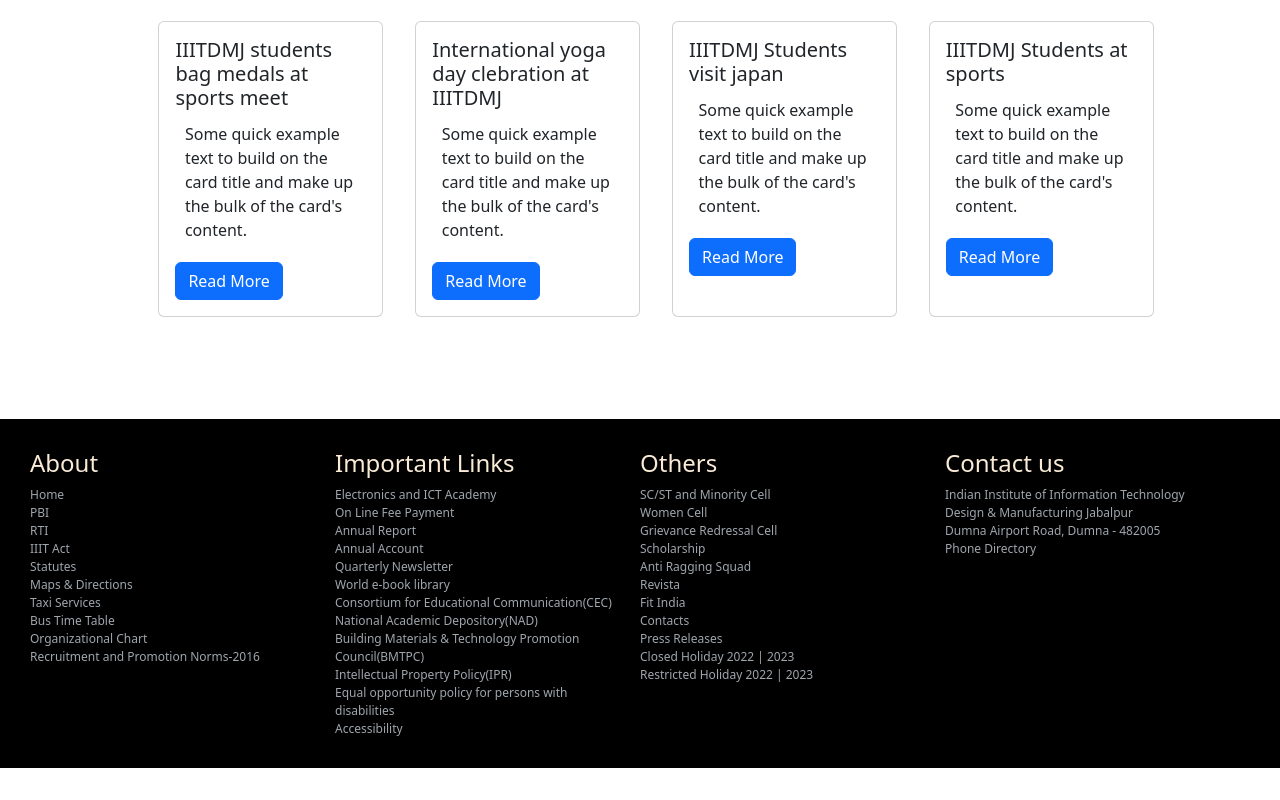
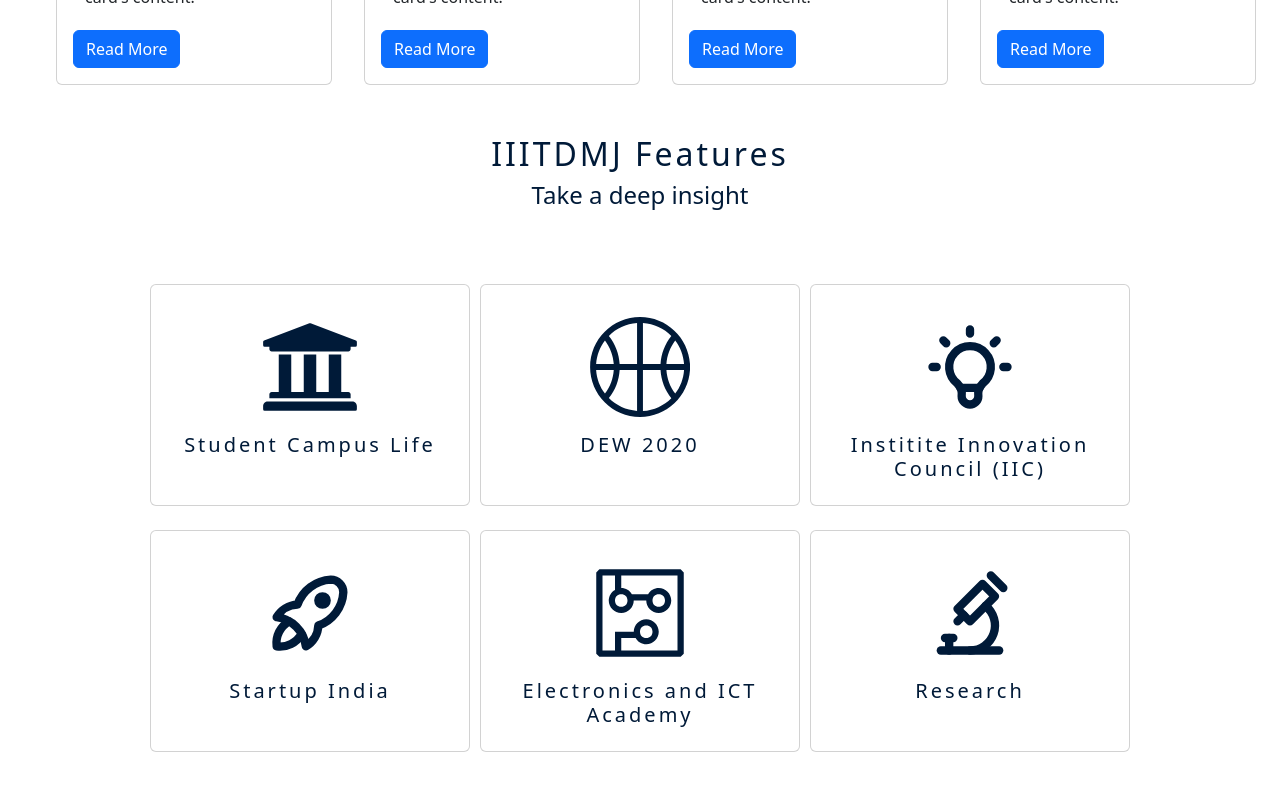
Before and after one commit to ravikumar047/Institute_website_updated, a React (Create React App) app: page / in a window 1280 px wide. Shown: the part 2060-2860 px from the top of the page. Before the commit the page ends 2828 px from the top, so only its background shows below. Built offline with nearby package versions, Linux system fonts and the light colour scheme.

Commit message:
-m "added insights and footer fix"

```diff
--- a/package.json
+++ b/package.json
@@ -10,6 +10,7 @@
     "material-icons": "^1.13.1",
     "react": "^18.2.0",
     "react-bootstrap": "^2.7.0",
+    "react-bootstrap-icons": "^1.10.2",
     "react-dom": "^18.2.0",
     "react-icons": "^4.7.1",
     "react-router-dom": "^6.8.1",
--- a/src/components/Footer/foot.css
+++ b/src/components/Footer/foot.css
@@ -1,5 +1,5 @@
 .container1{
-    background-color: black;
+    background-color: #001A38;
     color: antiquewhite;
     padding: 30px;
 }
@@ -31,7 +31,8 @@
 }
 
 .social a{
-    padding: 5px;
+    padding: 10px;
+    font-size: 15px;
     width: fit-content;
     color: antiquewhite;
 }
--- a/src/components/Footer/foot.jsx
+++ b/src/components/Footer/foot.jsx
@@ -1,5 +1,8 @@
 import React, { useState } from "react"
 import "./foot.css"
+import {GrInstagram,GrFacebook} from "react-icons/gr"
+import {AiFillTwitterSquare,AiOutlineYoutube} from "react-icons/ai"
+import { IconContext } from "react-icons";
 
 const Foot = () => {
   const [click, setClick] = useState(false)
@@ -115,10 +118,10 @@
 
         <ul>
         <div className='social'>
-          <a href="https://twitter.com/iiitdmjbp"><i className='fab fa-twitter icon'></i></a>
-          <a href="https://www.instagram.com/iiitdm_jabalpur/"><i className='fab fa-instagram icon'></i></a>
-          <a href="https://www.facebook.com/iiitdm.jbp/"><i className='fab fa-facebook-f icon'></i></a>
-          <a href="https://www.youtube.com/channel/UCODKL--xMCqXIK31cRdOWOw"><i className='fab fa-youtube icon'></i></a>
+          <a href="https://twitter.com/iiitdmjbp"><AiFillTwitterSquare/></a>
+          <a href="https://www.instagram.com/iiitdm_jabalpur/"><GrInstagram/></a>
+          <a href="https://www.facebook.com/iiitdm.jbp/"><GrFacebook/></a>
+          <a href="https://www.youtube.com/channel/UCODKL--xMCqXIK31cRdOWOw"><AiOutlineYoutube/></a>
           </div>
         </ul>
 
--- a/src/components/Home/home.js
+++ b/src/components/Home/home.js
@@ -5,6 +5,7 @@
 import Announce from '../Announcments/announcments'
 import Foot from '../Footer/foot'
 import News from '../newsandevents/news'
+import Cards from '../insights/cards'
 
 
 const LandingPage = () => {
@@ -12,7 +13,7 @@
   const navigate = useNavigate()
   return (
     <div>
-    <div style={{margin:"8%"}}>
+    <div>
       <div style={{ display: "flex", justifyContent: "center" }}>
         <img src={banner_inst} alt="institute banner"/>
       </div>
@@ -35,6 +36,11 @@
       <News/>
       <Announce/>
       <Research/>
+      <div classname="features" style={{ textAlign: "center", color: "#001A38", letterSpacing: "3px"}}>
+      <h2> IIITDMJ Features</h2>
+      <h4 style={{letterSpacing: "0px"}}> Take a deep insight </h4>
+        <Cards/>
+      </div>
     </div>
     <Foot/>
     </div>
--- /dev/null
+++ b/src/components/insights/cards.css
@@ -0,0 +1,8 @@
+.cardcon{
+    width: '20rem';
+    padding-top: "2rem";
+}
+.react-icons {
+    color: "#001A38";
+    size: "100px";
+}
--- /dev/null
+++ b/src/components/insights/cards.js
@@ -0,0 +1,86 @@
+import Card from 'react-bootstrap/Card';
+import Col from 'react-bootstrap/Col';
+import Row from 'react-bootstrap/Row';
+import { FaUniversity } from 'react-icons/fa';
+import { TfiBasketball } from 'react-icons/tfi';
+import { TbBulb , TbRocket, TbMicroscope} from 'react-icons/tb';
+import { VscCircuitBoard} from 'react-icons/vsc';
+import "./cards.css"
+
+
+import { IconContext } from "react-icons";
+
+
+function Cards() {
+  return (
+    <div style={{margin: "150px", marginTop: "50px"}}>
+    <Row xs={2} md={6} className="g-4" style={{display: "flex", justifyContent: "space-between", margin: "auto"}}>
+          <Card style={{ width: '20rem' , paddingTop: "2rem"}}>
+            <IconContext.Provider value={{ color: "#001A38", className: "global-class-name" , size: "100px"}}>
+              <div style={{display: 'flex',  justifyContent:'center', alignItems:'center'}}>
+                <FaUniversity />
+              </div>
+            </IconContext.Provider>
+            <Card.Body>
+              <Card.Title style={{textAlign: "center"}}>Student Campus Life</Card.Title>
+            </Card.Body>
+          </Card>
+          <Card style={{ width: '20rem', textAlign: "center", paddingTop: "2rem"}}>
+            <IconContext.Provider value={{ color: "#001A38", className: "global-class-name" , size: "100px"}}>
+              <div style={{display: 'flex',  justifyContent:'center', alignItems:'center'}}>
+               <TfiBasketball/>
+              </div>
+            </IconContext.Provider>
+            <Card.Body>
+              <Card.Title style={{textAlign: "center"}}>DEW 2020</Card.Title>
+            </Card.Body>
+          </Card>
+          <Card style={{ width: '20rem' , paddingTop: "2rem"}}>
+            <IconContext.Provider value={{ color: "#001A38", className: "global-class-name" , size: "100px"}}>
+              <div style={{display: 'flex',  justifyContent:'center', alignItems:'center'}}>
+                <TbBulb />
+              </div>
+            </IconContext.Provider>
+            <Card.Body>
+              <Card.Title style={{textAlign: "center"}}>Institite Innovation Council (IIC)</Card.Title>
+            </Card.Body>
+          </Card>
+    </Row>
+
+    <Row xs={2} md={6} className="g-4" style={{display: "flex", justifyContent: "space-between", margin: "auto"}}>
+    <Card style={{ width: '20rem' , paddingTop: "2rem"}}>
+            <IconContext.Provider value={{ color: "#001A38", className: "global-class-name" , size: "100px"}}>
+              <div style={{display: 'flex',  justifyContent:'center', alignItems:'center'}}>
+                <TbRocket />
+              </div>
+            </IconContext.Provider>
+            <Card.Body>
+              <Card.Title style={{textAlign: "center"}}>Startup India</Card.Title>
+            </Card.Body>
+          </Card>
+          <Card style={{ width: '20rem', textAlign: "center",  paddingTop: "2rem"}}>
+            <IconContext.Provider value={{ color: "#001A38", className: "global-class-name" , size: "100px"}}>
+              <div style={{display: 'flex',  justifyContent:'center', alignItems:'center'}}>
+                <VscCircuitBoard />
+              </div>
+            </IconContext.Provider>
+            <Card.Body>
+              <Card.Title style={{textAlign: "center"}}>Electronics and ICT Academy</Card.Title>
+            </Card.Body>
+          </Card>
+          <Card style={{ width: '20rem' ,  textAlign: "center", paddingTop: "2rem"}}>
+            <IconContext.Provider value={{ color: "#001A38", className: "global-class-name" , size: "100px"}}>
+              <div style={{display: 'flex',  justifyContent:'center', alignItems:'center'}}>
+                <TbMicroscope />
+              </div>
+            </IconContext.Provider>
+            <Card.Body>
+              <Card.Title style={{textAlign: "center"}}>Research</Card.Title>
+            </Card.Body>
+          </Card>
+    </Row>
+    </div>
+  );
+}
+
+export default Cards;
```
Also changed, not shown: 2 other files (tests, documents, lock files or other folders).
